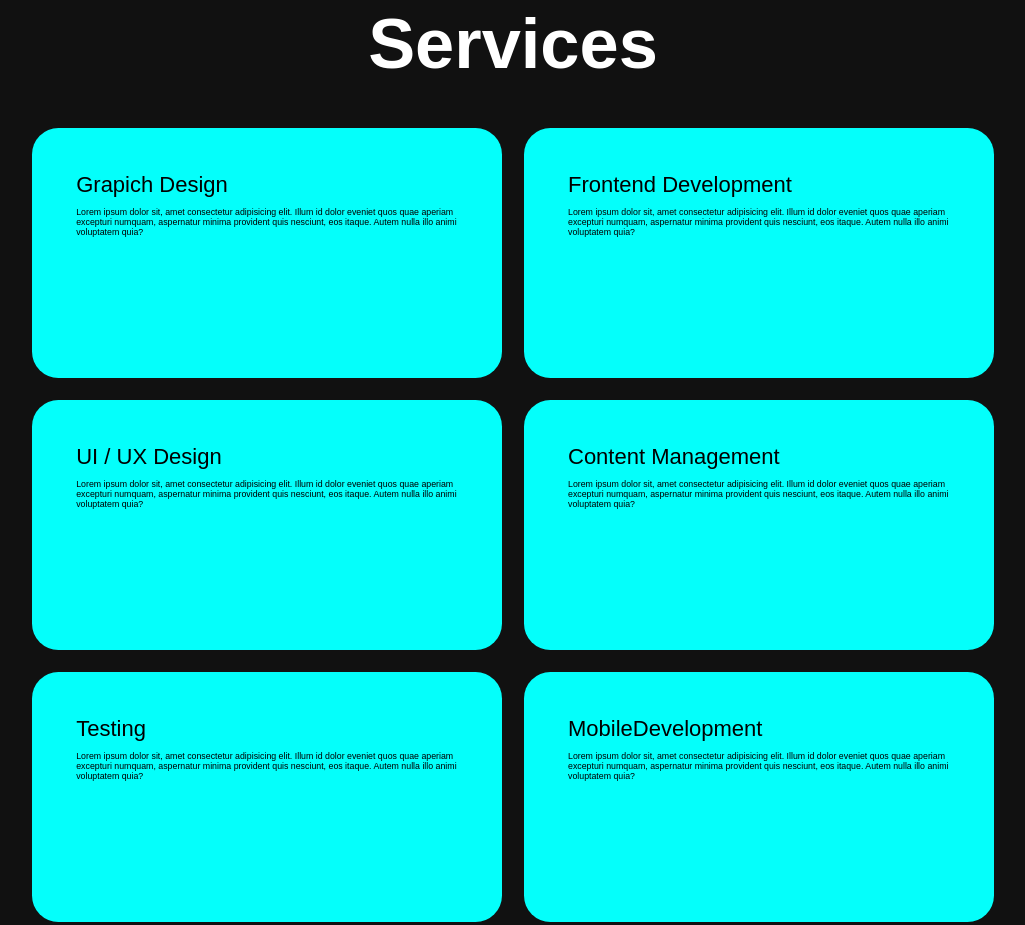
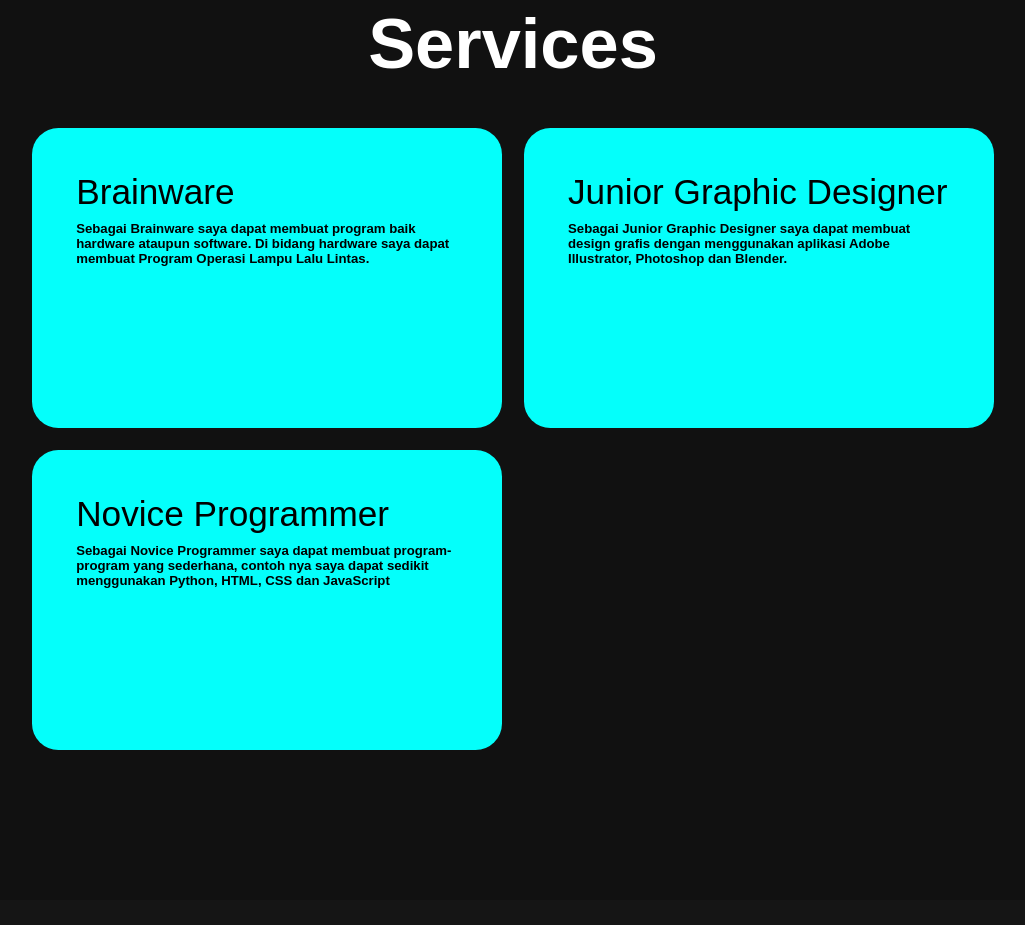
Before and after one commit to nony1529/web-profile, a plain HTML site: page index.html in a window 1280 px wide. Shown: the part 1685-2610 px from the top of the page, without its empty margins (127-1152 px from the left). Drawn offline with Linux system fonts and the light colour scheme.

Commit message:
Website Profile

```diff
--- a/index.html
+++ b/index.html
@@ -38,8 +38,6 @@
         I'm a <span></span>
       </h3>
 
-      <p>Lorem ipsum dolor, sit amet consectetur adipisicing elit. Consectetur, libero, necessitatibus id veniam excepturi cum natus praesentium, modi temporibus error accusantium. Enim aliquam ducimus velit, veritatis quia sapiente vel praesentium!</p>
-
       <div class="social-icons">
         <a href="#"><img src="linkedin.svg" alt=""></a>
         <a href="#"><img src="instagram.svg" alt=""></a>
@@ -59,7 +57,7 @@
         <h3 class="text-animation">
           <span></span>
         </h3>
-        <p>Lorem ipsum dolor sit amet, consectetur adipisicing elit. Voluptatibus quas numquam quos nobis, deserunt est quidem aliquam consequatur omnis facilis optio veniam! Reiciendis corporis inventore, accusamus distinctio vero suscipit quisquam?</p>
+        <p>Perkenalkan nama saya Nony Zeina yang lahir dan besar di Cianjur. Kini saya ber usia 16 tahun dan masih dalam tahap belajar, saya sekolah di SMKN 1 Cianjur dan saya mengambil jurusan PPLG karena saya ingin belajar dan mengembangkan skill saya tentang software</p>
         <a href="#" class="btn">Read More</a>
     </div>
     <div class="about-img">
@@ -74,43 +72,24 @@
 
       <div class="service-box">
         <div class="service-info">
-          <h4>Grapich Design</h4>
-          <p>Lorem ipsum dolor sit, amet consectetur adipisicing elit. Illum id dolor eveniet quos quae aperiam excepturi numquam, aspernatur minima provident quis nesciunt, eos itaque. Autem nulla illo animi voluptatem quia?</p>
+          <h4>Brainware</h4>
+          <h1>Sebagai Brainware saya dapat membuat program baik hardware ataupun software.
+            Di bidang hardware saya dapat membuat Program Operasi Lampu Lalu Lintas.
+          </h1>
         </div>
       </div>
 
       <div class="service-box">
         <div class="service-info">
-          <h4>Frontend Development</h4>
-          <p>Lorem ipsum dolor sit, amet consectetur adipisicing elit. Illum id dolor eveniet quos quae aperiam excepturi numquam, aspernatur minima provident quis nesciunt, eos itaque. Autem nulla illo animi voluptatem quia?</p>
+          <h4>Junior Graphic Designer</h4>
+          <h1>Sebagai Junior Graphic Designer saya dapat membuat design grafis dengan menggunakan aplikasi Adobe Illustrator, Photoshop dan Blender.</h1>
         </div>
       </div>
 
       <div class="service-box">
         <div class="service-info">
-          <h4>UI / UX Design</h4>
-          <p>Lorem ipsum dolor sit, amet consectetur adipisicing elit. Illum id dolor eveniet quos quae aperiam excepturi numquam, aspernatur minima provident quis nesciunt, eos itaque. Autem nulla illo animi voluptatem quia?</p>
-        </div>
-      </div>
-
-      <div class="service-box">
-        <div class="service-info">
-          <h4>Content Management</h4>
-          <p>Lorem ipsum dolor sit, amet consectetur adipisicing elit. Illum id dolor eveniet quos quae aperiam excepturi numquam, aspernatur minima provident quis nesciunt, eos itaque. Autem nulla illo animi voluptatem quia?</p>
-        </div>
-      </div>
-
-      <div class="service-box">
-        <div class="service-info">
-          <h4>Testing</h4>
-          <p>Lorem ipsum dolor sit, amet consectetur adipisicing elit. Illum id dolor eveniet quos quae aperiam excepturi numquam, aspernatur minima provident quis nesciunt, eos itaque. Autem nulla illo animi voluptatem quia?</p>
-        </div>
-      </div>
-
-      <div class="service-box">
-        <div class="service-info">
-          <h4>MobileDevelopment</h4>
-          <p>Lorem ipsum dolor sit, amet consectetur adipisicing elit. Illum id dolor eveniet quos quae aperiam excepturi numquam, aspernatur minima provident quis nesciunt, eos itaque. Autem nulla illo animi voluptatem quia?</p>
+          <h4>Novice Programmer</h4>
+          <h1>Sebagai Novice Programmer saya dapat membuat program-program yang sederhana, contoh nya saya dapat sedikit menggunakan Python, HTML, CSS dan JavaScript</h1>
         </div>
       </div>
     </div>
--- a/script.js
+++ b/script.js
@@ -20,5 +20,5 @@ window.onscroll = () => {
 }
 menuIcon.onclick = () => {
   menuIcon.classList.toggle('bx-x');
-  navber.classList.toggle('active');
+  navbar.classList.toggle('active');
 }
--- a/style.css
+++ b/style.css
@@ -218,23 +218,23 @@ span{
 @keyframes words{
   0%,
   20%{
-    content: "Student";
+    content: "Brainware";
   }
   21%,
   40%{
-    content: "Designer";
+    content: " Junior Graphic Designer";
   }
   41%,
   60%{
-    content: "UI / UX Designer";
+    content: "Novice Programmer";
   }
   61%,
   80%{
-    content: "Content Manager";
+    content: "Junior Graphic Designer";
   }
   81%,
   100%{
-    content: "Software Tester";
+    content: "Novice Programmer";
   }
 }
 
@@ -364,7 +364,7 @@ span{
 .service-box{
   background-color: var(--main-color);
   color: black;
-  height: 250px;
+  height: 300px;
   border-radius: 3rem;
   cursor: pointer;
   transition: 0.3s ease-in-out;
@@ -380,21 +380,21 @@ span{
   display: flex;
   flex-direction: column;
   text-align: left;
-  max-height: 200px;
+  max-height: 300px;
   justify-content: center;
   align-items: baseline;
-  padding: 5em;
+  padding: 5rem;
 }
 
 .service-info h4{
-  font-size: 2.5rem;
+  font-size: 4rem;
   font-weight: 500;
   margin-bottom: 1rem;
 }
 
 .services-info p{
-  font-size: 1.6rem;
-  font-weight: 400;
+  font-size: 2rem;
+  font-weight: 400px;
   max-height: 100px;
   margin: auto;
 }
```
